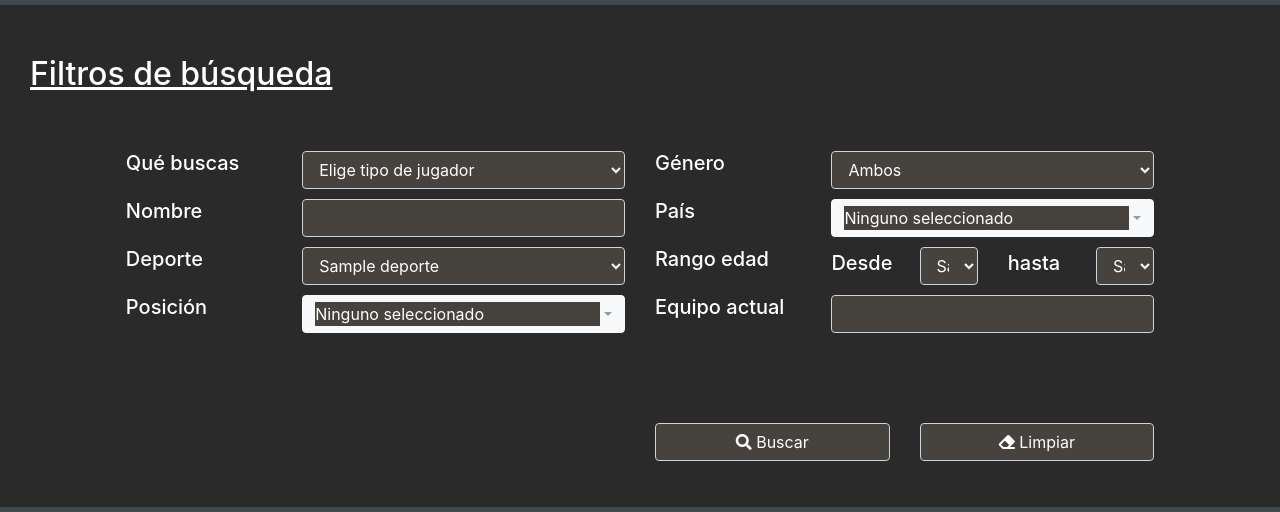
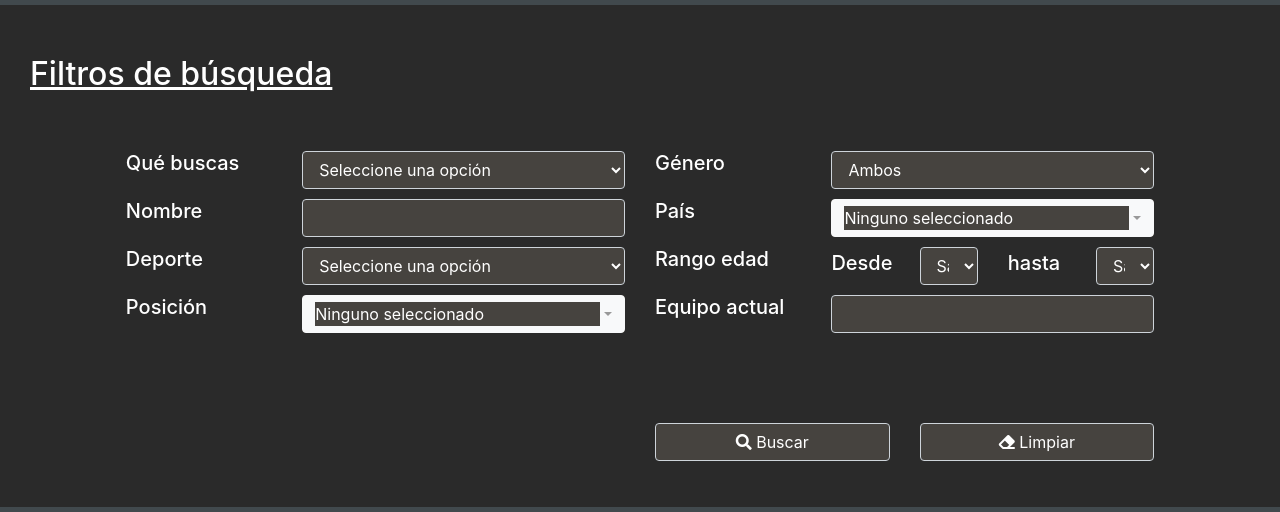
Before and after one commit to joan24t/sia_project, a Django app: template sia_sports_agency/templates/sia_sports_agency/busqueda.html in a window 1280 px wide. Shown: the part 132-644 px from the top of the page. Run offline with Django 3.2, Linux system fonts and the light colour scheme; tables that the repository leaves empty hold one stand-in row (values such as "Sample post"); the template is opened without the code that fills it: values that come from a table or form of the project are taken from there, most other values are stand-ins (such as "Sample title", 1, 10 or a date in 2020); data that the repository does not hold is empty; some libraries are stand-ins or nearby versions; some web fonts are replaced.

Commit message:
Traducciones

```diff
--- a/sia_sports_agency/templates/sia_sports_agency/busqueda.html
+++ b/sia_sports_agency/templates/sia_sports_agency/busqueda.html
@@ -16,7 +16,7 @@
                     </div>
                     <div class="col-8">
                         <select class="form-control busqueda-tipo" name="busquedaTipoUsuario">
-                                <option value="">{% trans "Elige tipo de jugador" %}</option>
+                                <option value="">{% trans "Seleccione una opción" %}</option>
                             {% for tipo in tipo_jugadores %}
                                 <option value="{{tipo.codigo|default:''}}">{{tipo.nombre}}</option>
                             {% endfor %}
@@ -37,9 +37,9 @@
                     </div>
                     <div class="col-8">
                         <select class="form-control busqueda-deporte" name="busquedaDeporte">
-                            <option value="">{% trans "Elige deporte" %}</option>
+                            <option value="">{% trans "Seleccione una opción" %}</option>
                             {% for deporte in deportes %}
-                            <option value="{{deporte.codigo|default:''}}" {% if deporte.codigo == usuario.deporte.codigo %} selected {% endif %}>{{deporte.nombre}}</option>
+                            <option value="{{deporte.codigo|default:''}}" >{{deporte.nombre}}</option>
                             {% endfor %}
                         </select>
                     </div>
@@ -73,7 +73,7 @@
                     </div>
                     <div class="col-8">
                         <select class="form-control selectpicker busqueda-pais" title="{% trans 'Ninguno seleccionado' %}" name="busquedaPais" data-live-search="true" hidden>
-                            <option value="">{% trans "Seleccione país" %}</option>
+                            <option value="">{% trans "Seleccione una opción" %}</option>
                             {% for pais in paises %}
                             <option value="{{pais.codigo|default:''}}" data-content="<span class='flag-icon flag-icon-{{pais.codigo|lower}}'></span>&ensp;&ensp;{{pais.nombre}}"></option>
                             {% endfor %}
```
Also changed, not shown: locale/en/LC_MESSAGES/django.po, locale/es/LC_MESSAGES/django.po, 2 other files.
